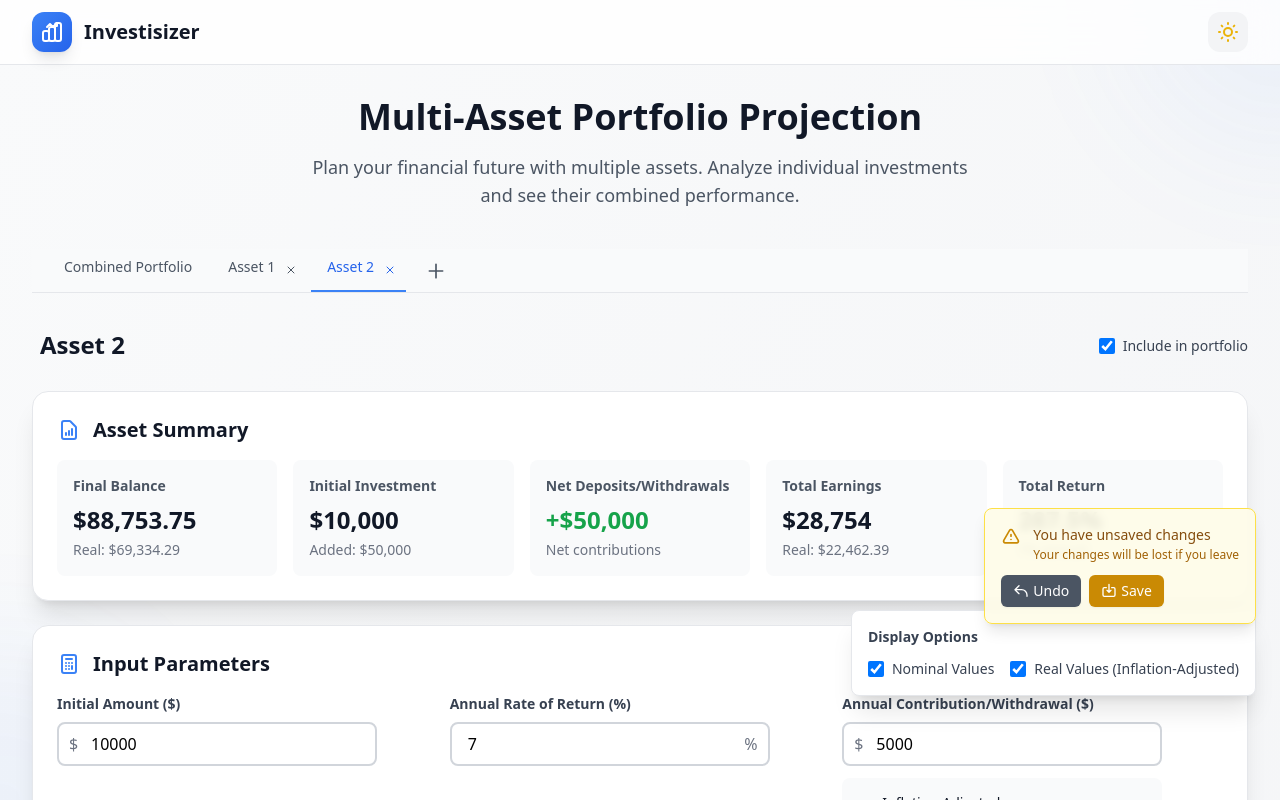
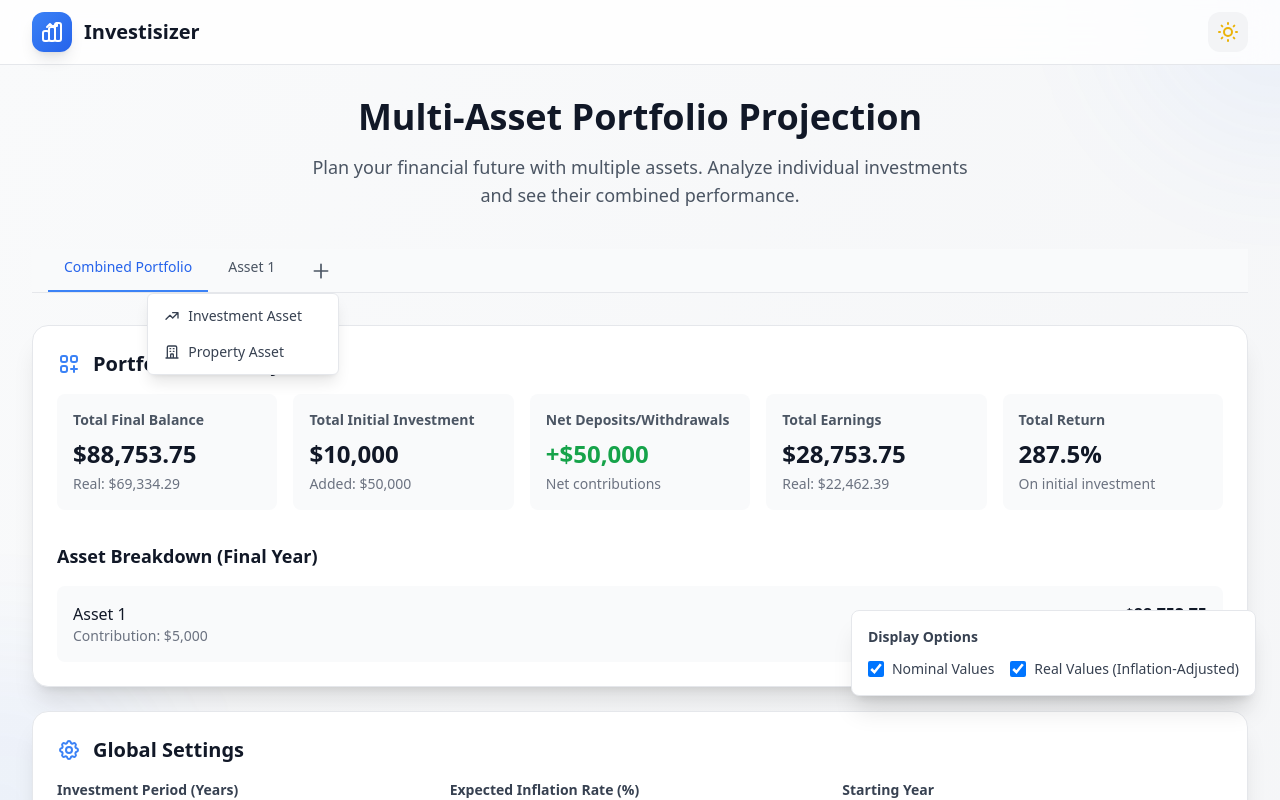
Before and after one commit to dyaboykyl/investisizer, a React (Vite) app: page / in a window 1280 px wide. Both pictures are taken after a click on the button 321 px from the left and 270 px from the top of the page. Shown: the top 800 px of the page. Built offline with nearby package versions, Linux system fonts and the light colour scheme.

Commit message:
Add asset type selector dropdown

```diff
--- a/src/components/MultiAssetCalculator.tsx
+++ b/src/components/MultiAssetCalculator.tsx
@@ -2,6 +2,7 @@ import { observer } from 'mobx-react-lite';
 import React from 'react';
 import { usePortfolioStore } from '../stores/hooks';
 import { AssetAnalysis } from './asset/AssetAnalysis';
+import { PropertyAssetAnalysis } from './asset/PropertyAssetAnalysis';
 import { DisplayOptions } from './DisplayOptions';
 import { CombinedPortfolioView } from './portfolio/CombinedPortfolioView';
 import { TabBar } from './tabs/TabBar';
@@ -30,7 +31,11 @@ export const MultiAssetCalculator: React.FC = observer(() => {
         {activeTabId === 'combined' ? (
           <CombinedPortfolioView />
         ) : activeAsset ? (
-          <AssetAnalysis asset={activeAsset} />
+          activeAsset.type === 'property' ? (
+            <PropertyAssetAnalysis asset={activeAsset} />
+          ) : (
+            <AssetAnalysis asset={activeAsset} />
+          )
         ) : (
           <div className="text-center py-12">
             <p className="text-gray-500 dark:text-gray-400">
--- /dev/null
+++ b/src/components/asset/PropertyAssetAnalysis.tsx
@@ -0,0 +1,61 @@
+import { observer } from 'mobx-react-lite';
+import React from 'react';
+import { Asset } from '../../stores/Asset';
+import { usePortfolioStore } from '../../stores/hooks';
+
+interface PropertyAssetAnalysisProps {
+  asset: Asset;
+}
+
+export const PropertyAssetAnalysis: React.FC<PropertyAssetAnalysisProps> = observer(({ asset }) => {
+  const portfolioStore = usePortfolioStore();
+
+  return (
+    <div className="animate-fade-in">
+      <div className="flex items-center justify-between mb-6">
+        <div>
+          <input
+            type="text"
+            value={asset.name}
+            onChange={(e) => {
+              asset.setName(e.target.value);
+              portfolioStore.markAsChanged();
+            }}
+            className="text-2xl font-bold bg-transparent border-b-2 border-transparent hover:border-gray-300 dark:hover:border-gray-600 focus:border-primary-500 dark:focus:border-primary-400 px-2 py-1 text-gray-900 dark:text-white outline-none transition-colors"
+          />
+        </div>
+        <div className="flex items-center gap-4">
+          <label className="flex items-center gap-2">
+            <input
+              type="checkbox"
+              checked={asset.enabled}
+              onChange={(e) => {
+                asset.setEnabled(e.target.checked);
+                portfolioStore.markAsChanged();
+              }}
+              className="w-4 h-4 text-primary-600 bg-gray-100 border-gray-300 rounded focus:ring-primary-500 dark:focus:ring-primary-600 dark:ring-offset-gray-800 focus:ring-2 dark:bg-gray-700 dark:border-gray-600"
+            />
+            <span className="text-sm font-medium text-gray-700 dark:text-gray-300">
+              Include in portfolio
+            </span>
+          </label>
+        </div>
+      </div>
+
+      {/* Empty property analysis - to be implemented later */}
+      <div className="bg-white dark:bg-gray-800 shadow-xl rounded-2xl p-6 mb-6 border border-gray-200 dark:border-gray-700">
+        <div className="text-center py-12">
+          <svg className="w-16 h-16 mx-auto text-gray-400 dark:text-gray-600 mb-4" fill="none" viewBox="0 0 24 24" stroke="currentColor">
+            <path strokeLinecap="round" strokeLinejoin="round" strokeWidth={2} d="M19 21V5a2 2 0 00-2-2H7a2 2 0 00-2 2v16m14 0h2m-2 0h-5m-9 0H3m2 0h5M9 7h1m-1 4h1m4-4h1m-1 4h1m-5 10v-5a1 1 0 011-1h2a1 1 0 011 1v5m-4 0h4" />
+          </svg>
+          <h3 className="text-lg font-semibold text-gray-900 dark:text-white mb-2">
+            Property Analysis
+          </h3>
+          <p className="text-gray-600 dark:text-gray-400">
+            Property investment analysis coming soon
+          </p>
+        </div>
+      </div>
+    </div>
+  );
+});
--- a/src/components/portfolio/AssetSelector.tsx
+++ b/src/components/portfolio/AssetSelector.tsx
@@ -1,5 +1,5 @@
+import { observer } from 'mobx-react-lite';
 import React from 'react';
-import { observer } from 'mobx-react-lite';
 import { usePortfolioStore } from '../../stores/hooks';
 
 export const AssetSelector: React.FC = observer(() => {
@@ -25,11 +25,28 @@ export const AssetSelector: React.FC = observer(() => {
                 portfolioStore.markAsChanged();
               }}
               className="w-4 h-4 text-primary-600 bg-gray-100 border-gray-300 rounded focus:ring-primary-500 dark:focus:ring-primary-600 dark:ring-offset-gray-800 focus:ring-2 dark:bg-gray-700 dark:border-gray-600"
+              disabled={asset.type === 'property'}
             />
-            <span className="ml-3 text-gray-900 dark:text-white font-medium">{asset.name}</span>
-            <span className="ml-auto text-sm text-gray-500 dark:text-gray-400">
-              ${asset.finalResult?.balance.toLocaleString() || '0'}
-            </span>
+            <div className="ml-3 flex-1">
+              <div className="flex items-center gap-2">
+                <span className="text-gray-900 dark:text-white font-medium">{asset.name}</span>
+                {asset.type === 'property' && (
+                  <span className="text-xs px-2 py-1 bg-orange-100 dark:bg-orange-900 text-orange-800 dark:text-orange-200 rounded-full">
+                    Property
+                  </span>
+                )}
+              </div>
+              {asset.type === 'property' && (
+                <p className="text-xs text-gray-500 dark:text-gray-400 mt-1">
+                  Property assets are not included in combined portfolio calculations
+                </p>
+              )}
+            </div>
+            {asset.type === 'investment' && (
+              <span className="ml-auto text-sm text-gray-500 dark:text-gray-400">
+                ${asset.finalResult?.balance.toLocaleString() || '0'}
+              </span>
+            )}
           </label>
         ))}
       </div>
--- a/src/components/tabs/TabBar.tsx
+++ b/src/components/tabs/TabBar.tsx
@@ -1,21 +1,83 @@
+import { action, makeObservable, observable } from 'mobx';
 import { observer } from 'mobx-react-lite';
-import React from 'react';
+import React, { useEffect, useRef } from 'react';
+import { type AssetType } from '../../stores/Asset';
 import { usePortfolioStore } from '../../stores/hooks';
 import { Tab } from './Tab';
+
+class TabBarState {
+  showDropdown = false;
+  dropdownPosition = { top: 0, left: 0 };
+
+  constructor() {
+    makeObservable(this, {
+      showDropdown: observable,
+      dropdownPosition: observable,
+      setShowDropdown: action,
+      setDropdownPosition: action,
+      toggleDropdown: action
+    });
+  }
+
+  setShowDropdown = (show: boolean) => {
+    this.showDropdown = show;
+  };
+
+  setDropdownPosition = (position: { top: number; left: number }) => {
+    this.dropdownPosition = position;
+  };
+
+  toggleDropdown = (buttonElement?: HTMLButtonElement) => {
+    if (!this.showDropdown && buttonElement) {
+      const rect = buttonElement.getBoundingClientRect();
+      this.setDropdownPosition({
+        top: rect.bottom + window.scrollY + 4, // 4px gap
+        left: rect.right + window.scrollX - 192 // 192px = w-48 (12rem)
+      });
+    }
+    this.setShowDropdown(!this.showDropdown);
+  };
+}
 
 export const TabBar: React.FC = observer(() => {
   const portfolioStore = usePortfolioStore();
   const { assets, activeTabId, setActiveTab, addAsset, removeAsset } = portfolioStore;
+  const buttonRef = useRef<HTMLButtonElement>(null);
+  const tabBarStateRef = useRef(new TabBarState());
+  const tabBarState = tabBarStateRef.current;
 
-  const handleAddAsset = () => {
-    addAsset();
+  const handleAddAsset = (type: AssetType) => {
+    addAsset(undefined, type);
+    tabBarState.setShowDropdown(false);
   };
 
   const handleRemoveAsset = (id: string) => {
     removeAsset(id);
   };
 
+  const handleToggleDropdown = () => {
+    tabBarState.toggleDropdown(buttonRef.current || undefined);
+  };
+
+  // Close dropdown when clicking outside
+  useEffect(() => {
+    const handleClickOutside = (event: MouseEvent) => {
+      if (buttonRef.current && !buttonRef.current.contains(event.target as Node)) {
+        tabBarState.setShowDropdown(false);
+      }
+    };
+
+    if (tabBarState.showDropdown) {
+      document.addEventListener('mousedown', handleClickOutside);
+    }
+
+    return () => {
+      document.removeEventListener('mousedown', handleClickOutside);
+    };
+  }, [tabBarState.showDropdown]);
+
   return (
+    <>
       <div className="border-b border-gray-200 dark:border-gray-700">
         <div className="flex items-center px-2 md:px-4 overflow-x-auto">
           <div className="flex items-center gap-1 flex-nowrap">
@@ -43,7 +105,8 @@ export const TabBar: React.FC = observer(() => {
 
             {/* Add Asset Button */}
             <button
-            onClick={handleAddAsset}
+              ref={buttonRef}
+              onClick={handleToggleDropdown}
               className="ml-2 p-2 text-gray-600 dark:text-gray-400 hover:text-primary-600 dark:hover:text-primary-400 transition-colors flex-shrink-0"
               title="Add new asset"
             >
@@ -64,5 +127,42 @@ export const TabBar: React.FC = observer(() => {
           </div>
         </div>
       </div>
+
+      {/* Dropdown Menu - positioned outside tab bar */}
+      {tabBarState.showDropdown && (
+        <div
+          className="fixed w-48 bg-white dark:bg-gray-800 rounded-md shadow-lg border border-gray-200 dark:border-gray-700 z-50"
+          style={{
+            top: `${tabBarState.dropdownPosition.top}px`,
+            left: `${tabBarState.dropdownPosition.left}px`
+          }}
+        >
+          <div className="py-1">
+            <button
+              onClick={() => handleAddAsset('investment')}
+              className="block w-full text-left px-4 py-2 text-sm text-gray-700 dark:text-gray-300 hover:bg-gray-100 dark:hover:bg-gray-700 transition-colors"
+            >
+              <div className="flex items-center">
+                <svg className="w-4 h-4 mr-2" fill="none" stroke="currentColor" viewBox="0 0 24 24">
+                  <path strokeLinecap="round" strokeLinejoin="round" strokeWidth={2} d="M13 7h8m0 0v8m0-8l-8 8-4-4-6 6" />
+                </svg>
+                Investment Asset
+              </div>
+            </button>
+            <button
+              onClick={() => handleAddAsset('property')}
+              className="block w-full text-left px-4 py-2 text-sm text-gray-700 dark:text-gray-300 hover:bg-gray-100 dark:hover:bg-gray-700 transition-colors"
+            >
+              <div className="flex items-center">
+                <svg className="w-4 h-4 mr-2" fill="none" stroke="currentColor" viewBox="0 0 24 24">
+                  <path strokeLinecap="round" strokeLinejoin="round" strokeWidth={2} d="M19 21V5a2 2 0 00-2-2H7a2 2 0 00-2 2v16m14 0h2m-2 0h-5m-9 0H3m2 0h5M9 7h1m-1 4h1m4-4h1m-1 4h1m-5 10v-5a1 1 0 011-1h2a1 1 0 011 1v5m-4 0h4" />
+                </svg>
+                Property Asset
+              </div>
+            </button>
+          </div>
+        </div>
+      )}
+    </>
   );
 });
--- a/src/stores/Asset.ts
+++ b/src/stores/Asset.ts
@@ -1,5 +1,7 @@
 import { makeAutoObservable } from 'mobx';
 import { v4 as uuidv4 } from 'uuid';
+
+export type AssetType = 'investment' | 'property';
 
 export interface AssetInputs {
   initialAmount: string;
@@ -25,6 +27,7 @@ export interface AssetCalculationResult {
 export class Asset {
   id: string;
   name: string;
+  type: AssetType;
   enabled: boolean;
   inputs: AssetInputs;
   results: AssetCalculationResult[] = [];
@@ -39,9 +42,10 @@ export class Asset {
   showNominal = true;
   showReal = true;
 
-  constructor(name: string = 'New Asset', initialInputs?: Partial<AssetInputs>) {
+  constructor(name: string = 'New Asset', type: AssetType = 'investment', initialInputs?: Partial<AssetInputs>) {
     this.id = uuidv4();
     this.name = name;
+    this.type = type;
     this.enabled = true;
 
     // Default inputs
@@ -204,6 +208,7 @@ export class Asset {
     return {
       id: this.id,
       name: this.name,
+      type: this.type,
       enabled: this.enabled,
       inputs: this.inputs,
       inflationAdjustedContributions: this.inflationAdjustedContributions,
@@ -216,7 +221,7 @@ export class Asset {
   }
 
   static fromJSON(data: ReturnType<Asset['toJSON']>): Asset {
-    const asset = new Asset(data.name, data.inputs);
+    const asset = new Asset(data.name, data.type || 'investment', data.inputs);
     asset.id = data.id;
     asset.enabled = data.enabled;
     asset.inflationAdjustedContributions = data.inflationAdjustedContributions ?? false;
--- a/src/stores/PortfolioStore.ts
+++ b/src/stores/PortfolioStore.ts
@@ -1,5 +1,5 @@
 import { computed, makeAutoObservable } from 'mobx';
-import { Asset } from './Asset';
+import { Asset, type AssetType } from './Asset';
 
 export interface CombinedResult {
   year: number;
@@ -63,9 +63,10 @@ export class PortfolioStore {
   }
 
   // Actions
-  addAsset = (name?: string) => {
+  addAsset = (name?: string, type: AssetType = 'investment') => {
     const assetCount = this.assets.size + 1;
-    const asset = new Asset(name || `Asset ${assetCount}`, {
+    const defaultName = type === 'property' ? `Property ${assetCount}` : `Asset ${assetCount}`;
+    const asset = new Asset(name || defaultName, type, {
       years: this.years,
       inflationRate: this.inflationRate
     });
@@ -111,6 +112,7 @@ export class PortfolioStore {
 
     const newAsset = new Asset(
       `${sourceAsset.name} (copy)`,
+      sourceAsset.type,
       {
         ...sourceAsset.inputs,
         years: this.years,
@@ -137,7 +139,7 @@ export class PortfolioStore {
 
   // Computed values
   get enabledAssets(): Asset[] {
-    return Array.from(this.assets.values()).filter(asset => asset.enabled);
+    return Array.from(this.assets.values()).filter(asset => asset.enabled && asset.type === 'investment');
   }
 
   get assetsList(): Asset[] {
```
Also changed, not shown: 1 other file (tests, documents, lock files or other folders). Lines whose indentation alone changed are shown as unchanged.
